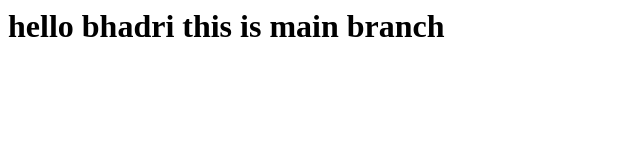
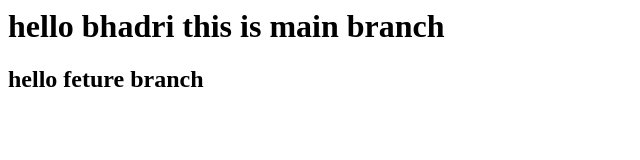
Before and after one commit to vishnutheja88/git_branches, a plain HTML site: page index.html in a window 1280 px wide. Shown: the whole page, without its empty margins (0-640 px from the left). Drawn offline with Linux system fonts and the light colour scheme.

Commit message:
Update index.html

```diff
--- a/index.html
+++ b/index.html
@@ -1 +1,3 @@
 <H1> hello bhadri this is main branch</H1>
+
+<h2> hello feture branch </h2>
```
